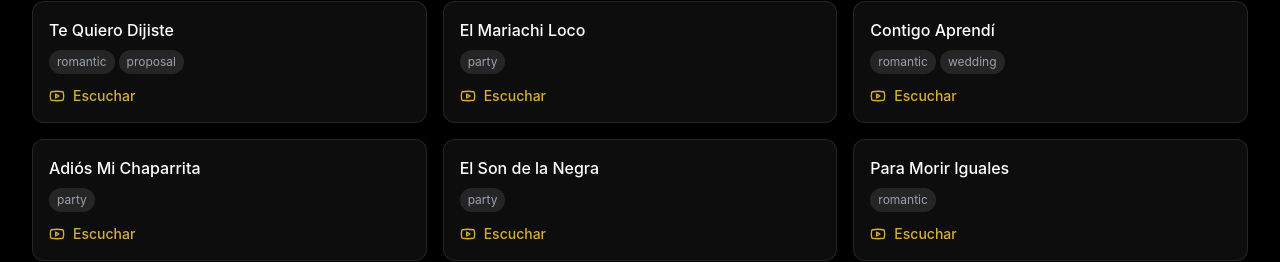
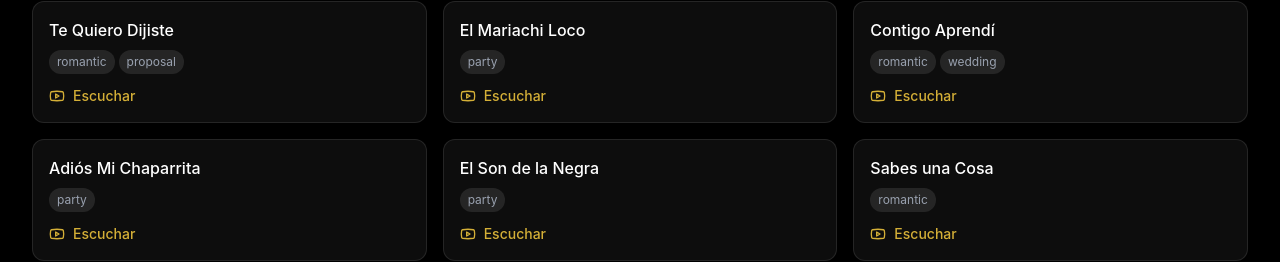
Before and after one commit to EstebanMenaCascante/Mariachisanisidroweb, a React (Vite) app: page / in a window 1280 px wide. Shown: the part 4655-4917 px from the top of the page. Built offline with nearby package versions, Linux system fonts and the light colour scheme.

Commit message:
update nombre

```diff
--- a/src/app/content.ts
+++ b/src/app/content.ts
@@ -174,7 +174,7 @@ export const songs: Song[] = [
     mood: "party",
   },
   {
-    title: "Para Morir Iguales",
+    title: "Sabes una Cosa",
     tags: ["romantic"],
     occasion: "wedding",
     genre: "romantic",
```
